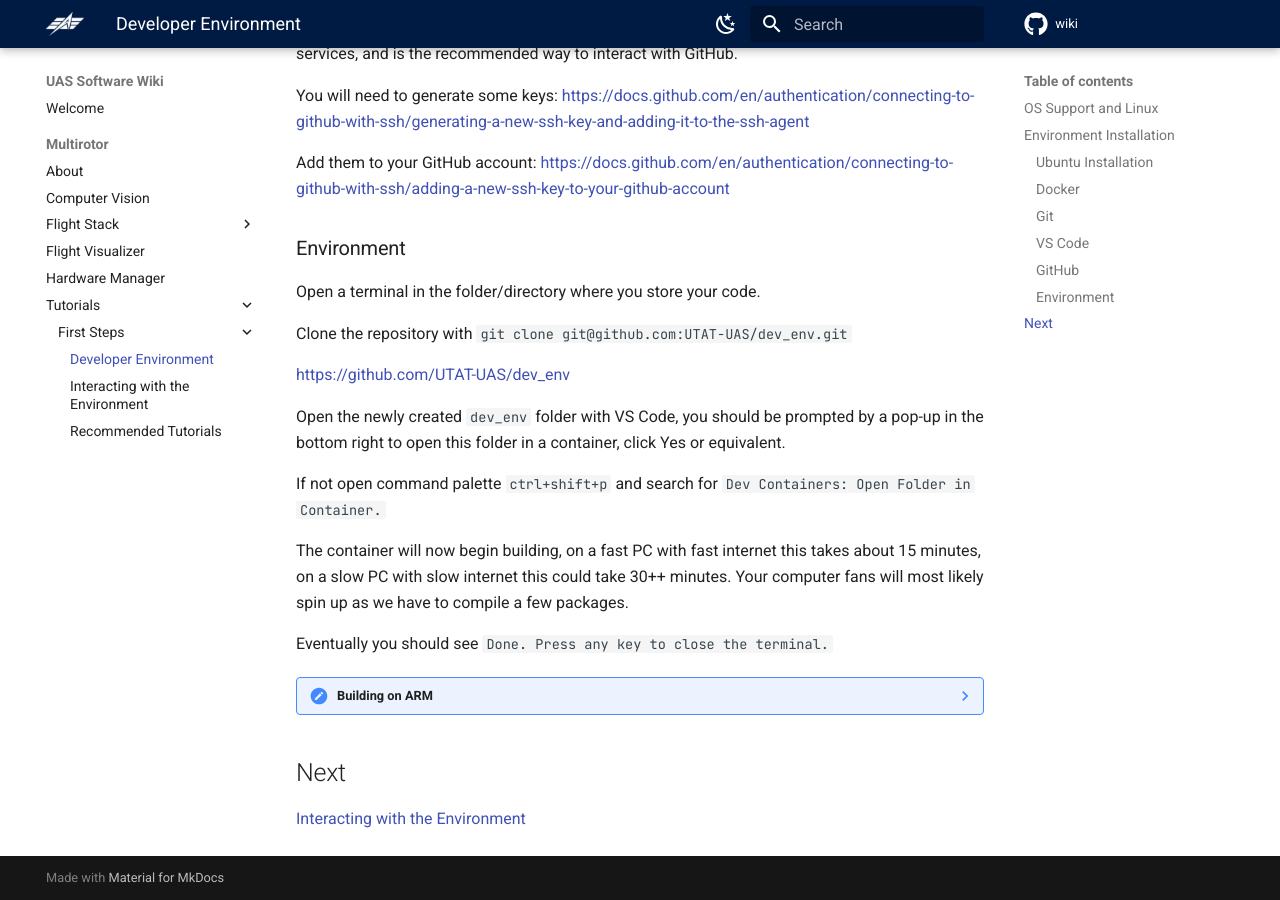
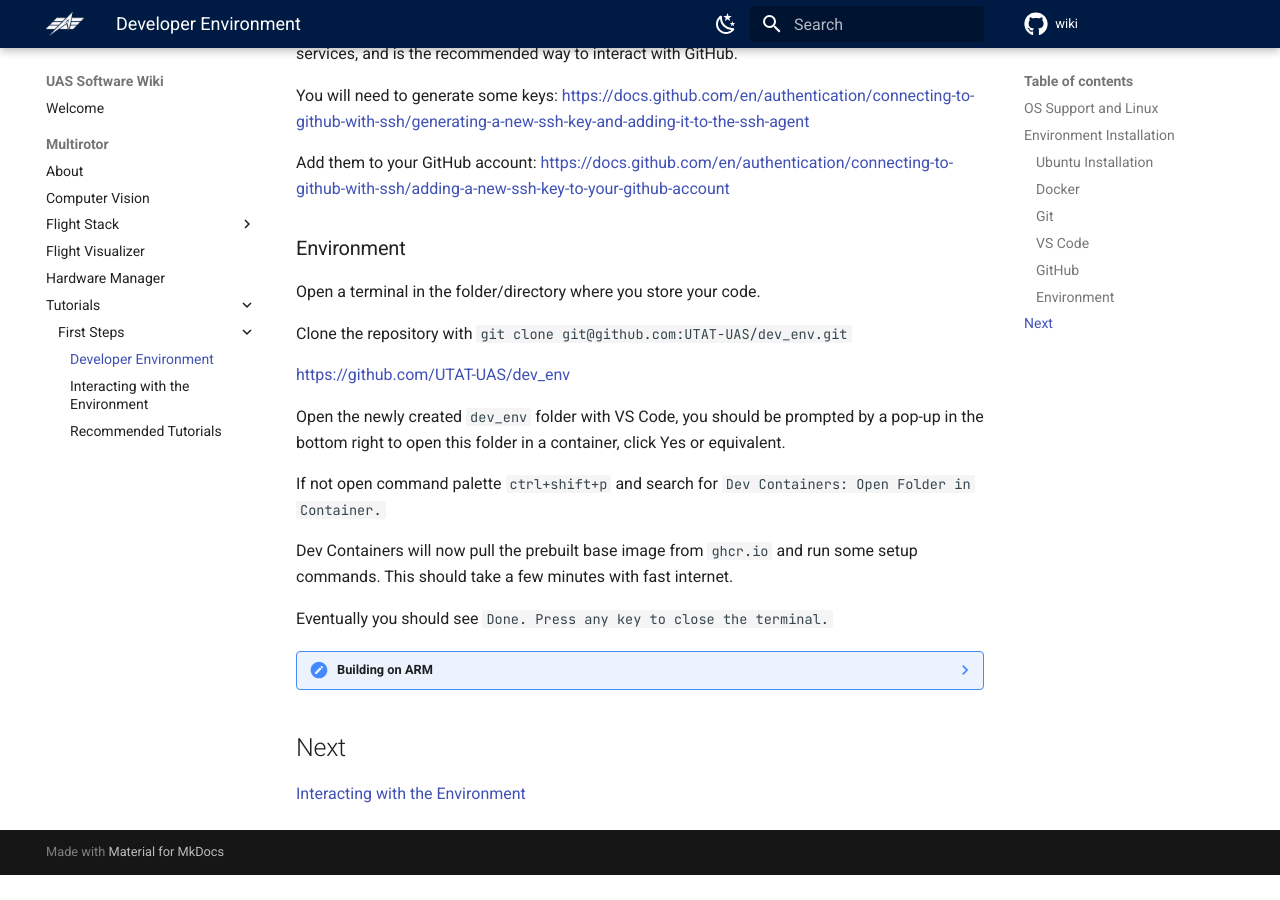
Before and after one commit to UTAT-UAS/wiki, an MkDocs documentation site: the page built from docs/Multirotor/Tutorials/First_Steps/1._Developer_Environment.md, in a window 1280 px wide and 900 px high, scrolled down 3127 px. Built offline with MkDocs 1.6.1 and Material for MkDocs 9.7.7, drawn with Linux system fonts in a browser that asks for light colours; comment, search, counter and statistics services are not loaded; after the commit the page ends 4002 px from its top, so only the background shows below that; some of the changed text lies outside the part shown.

Commit message:
update: container

````diff
--- a/docs/Multirotor/Tutorials/First_Steps/1._Developer_Environment.md
+++ b/docs/Multirotor/Tutorials/First_Steps/1._Developer_Environment.md
@@ -123,19 +123,20 @@
 
 If not open command palette `ctrl+shift+p` and search for `Dev Containers: Open Folder in Container.`
 
-The container will now begin building, on a fast PC with fast internet this takes about 15 minutes, on a slow PC with slow internet this could take 30++ minutes. Your computer fans will most likely spin up as we have to compile a few packages.
+Dev Containers will now pull the prebuilt base image from `ghcr.io` and run some setup commands. This should take a few minutes with fast internet.
 
 Eventually you should see `Done. Press any key to close the terminal.`
 
 ??? note "Building on ARM"
-    PX4 doesn't support this but if you'd like to try, edit the DockerFile to remove the problematic gcc/g++ libs in `~/PX4-Autopilot/Tools/setup/ubuntu.sh` from the `Installing NuttX dependencies` section and install the multilib packages before running setup script. The packages that you might have to install are:
+    PX4 doesn't support this but if you'd like to try, edit the DockerFile to remove the problematic gcc/g++ libs in `~/PX4-Autopilot/Tools/setup/ubuntu.sh` from the `Installing NuttX dependencies` section and install the multilib packages before running setup script. You will then need to build the container (see the README.md) <br>
+    The packages that you might have to install are:
     ```
     gcc-multilib-arm-linux-gnueabi
     gcc-multilib-arm-linux-gnueabihf
     g++-multilib-arm-linux-gnueabi
     g++-multilib-arm-linux-gnueabihf
     ```
-    Otherwise build the container with x86 emulation or use a VM.
+    Otherwise run with x86 emulation or use a VM.
 
 ## Next
 
````
